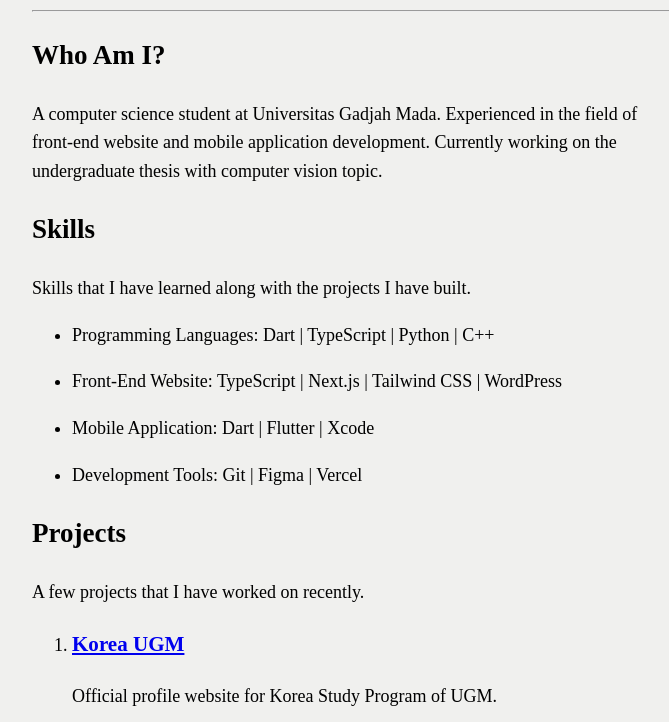
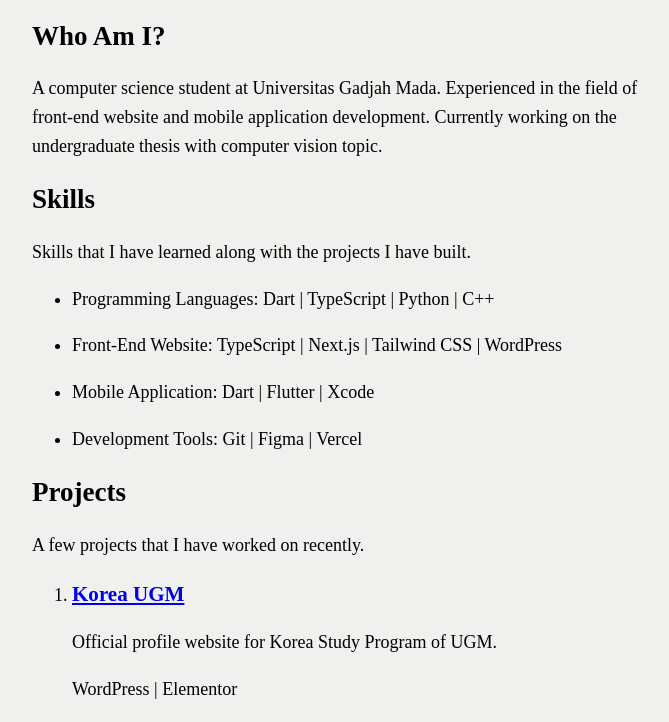
Before and after one commit to zenxiety/zenxiety.github.io, a plain HTML site: page index.html in a window 1280 px wide. Shown: the part 159-881 px from the top of the page, without its empty margins (288-957 px from the left). Drawn offline with Linux system fonts and the light colour scheme.

Commit message:
fix: css - heading line heights

```diff
--- a/style.css
+++ b/style.css
@@ -11,3 +11,9 @@
 footer {
     text-align: center;
 }
+
+h1,
+h2,
+h3 {
+    line-height: 1.2;
+}
```
